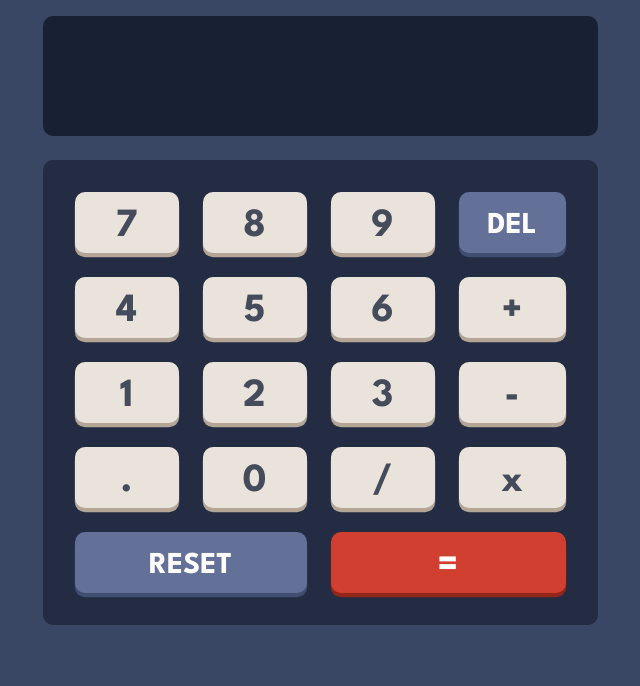
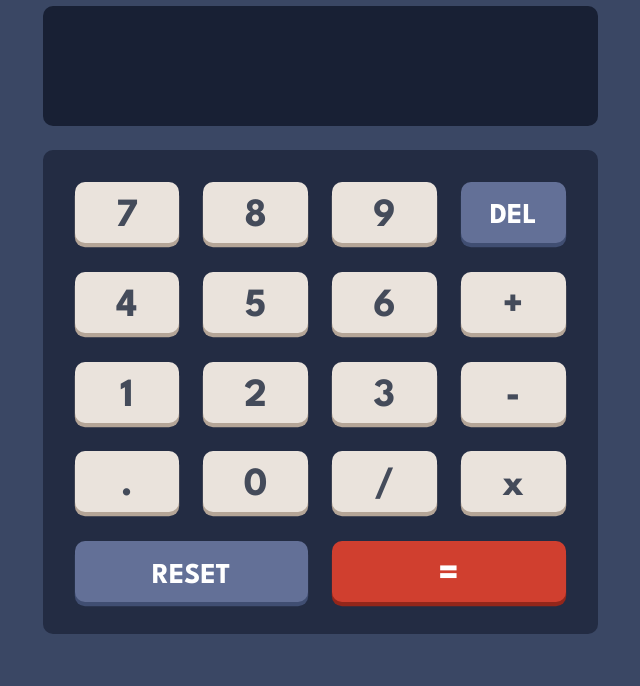
Before and after one commit to iprinceroyy/calculator-app, a website built with Parcel: page index.html in a window 1280 px wide. Shown: the part 114-800 px from the top of the page, without its empty margins (320-960 px from the left). Built offline with nearby package versions, Linux system fonts and the light colour scheme.

Commit message:
modify keypad

```diff
--- a/src/sass/index.scss
+++ b/src/sass/index.scss
@@ -120,7 +120,7 @@ body {
 
 	@media (min-width: 45rem) {
 		padding: 2.5rem;
-		font-size: 3rem;
+		font-size: 3.4rem;
 		height: 7.5rem;
 	}
 
@@ -140,12 +140,13 @@ body {
 
 	@media (min-width: 45rem) {
 		padding: 2rem;
-		gap: 1.5rem;
+		row-gap: 1.8rem;
+		column-gap: 1.5rem;
 	}
 
 	.key {
 		padding-block: 1rem;
-		//padding-inline: 0.5rem;
+		//padding-inline: rem;
 		border: none;
 		outline: 3px solid transparent;
 		border-radius: 5px;
@@ -181,7 +182,7 @@ body {
 	.key_delete {
 		font-size: 1.3rem;
 		@media (min-width: 45rem) {
-			font-size: 1.9rem;
+			font-size: 1.8rem;
 		}
 	}
 
@@ -189,7 +190,7 @@ body {
 		font-size: 1.3rem;
 		grid-area: 5 / 1 / span 1 / span 2;
 		@media (min-width: 45rem) {
-			font-size: 1.9rem;
+			font-size: 1.8rem;
 		}
 	}
 
```
